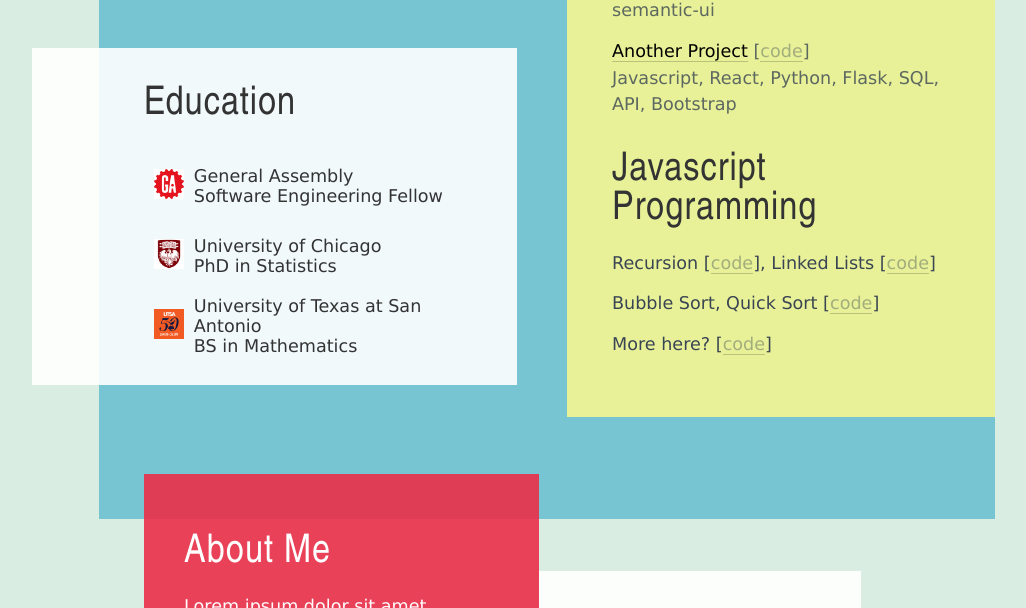
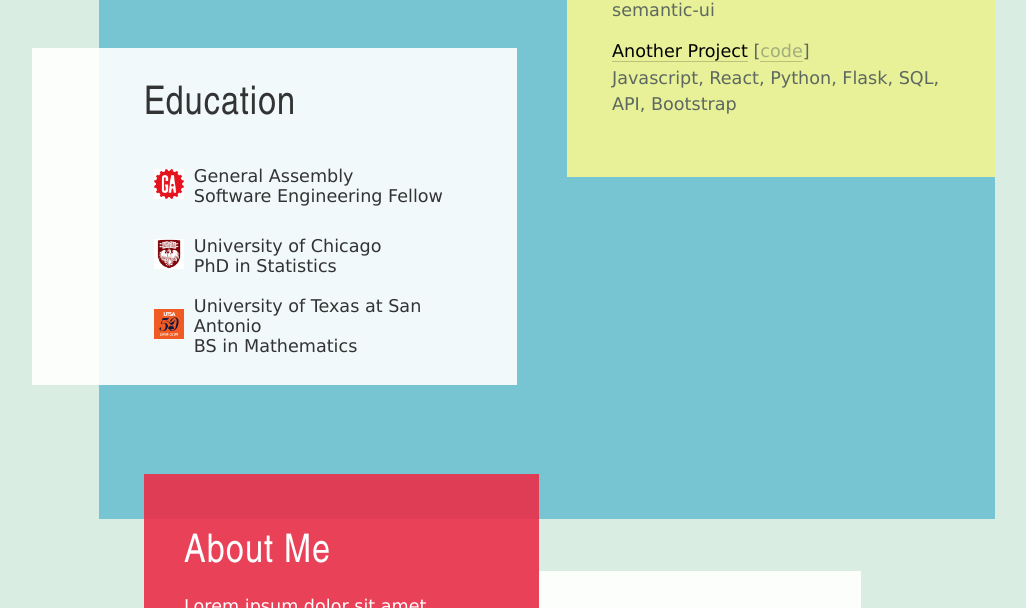
Before and after one commit to lbcollins/lbcollins.github.io, a plain HTML site: page index.html in a window 1280 px wide. Shown: the part 878-1486 px from the top of the page, without its empty margins (93-1119 px from the left). Drawn offline with Linux system fonts and the light colour scheme.

Commit message:
removed list of CS projects

```diff
--- a/index.html
+++ b/index.html
@@ -164,7 +164,7 @@
 				</nav>
 			</div>
 
-			<div class="zen-resources" id="zen-resources">
+			<!-- <div class="zen-resources" id="zen-resources">
 				<h3 class="resources">Javascript Programming</h3>
 				<ul>
 						<li>
@@ -182,7 +182,7 @@
 							[<a href="#" class="code-link">code</a>]
 						</li>
 					</ul>
-			</div>
+			</div> -->
 		</div>
 	</aside>
 
```
